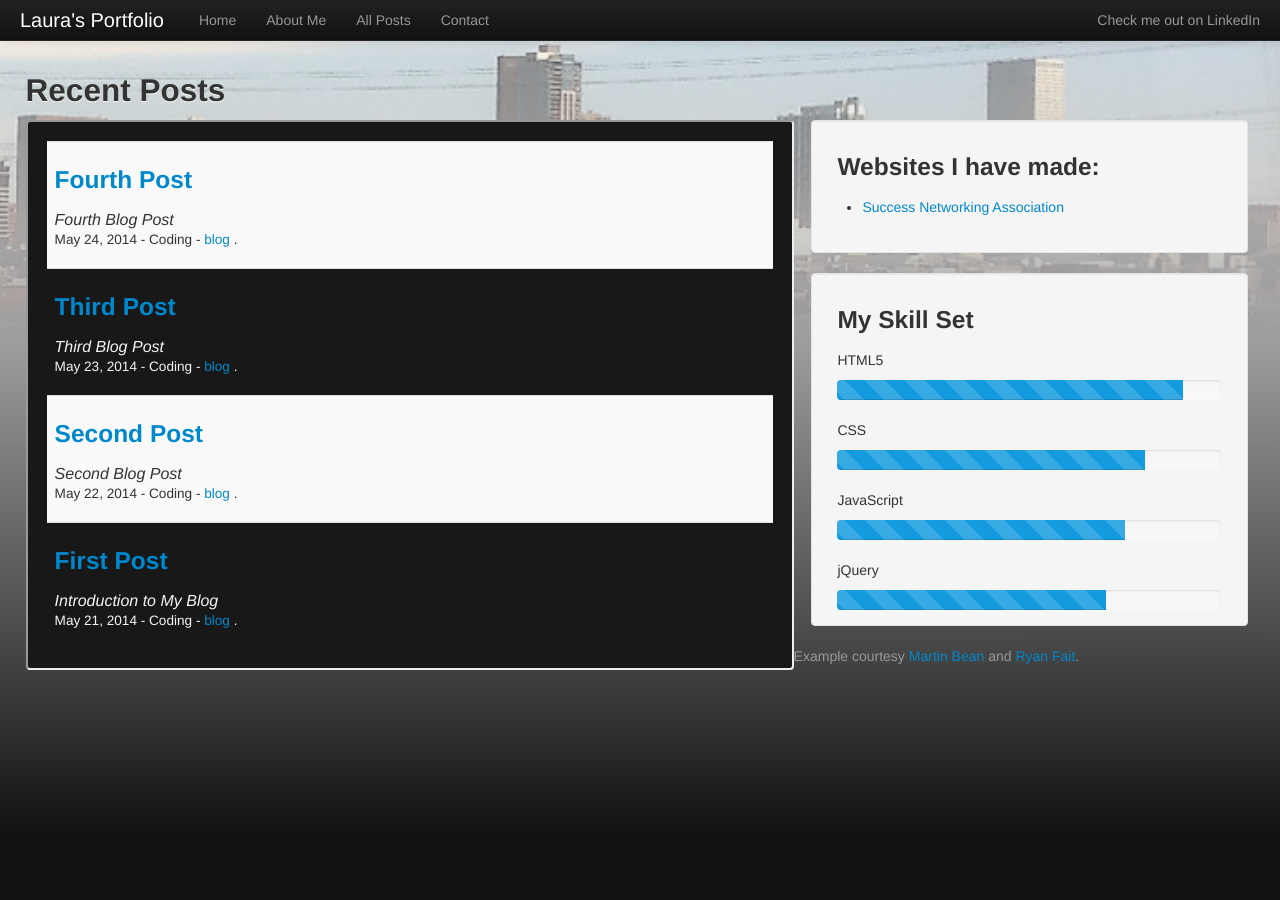
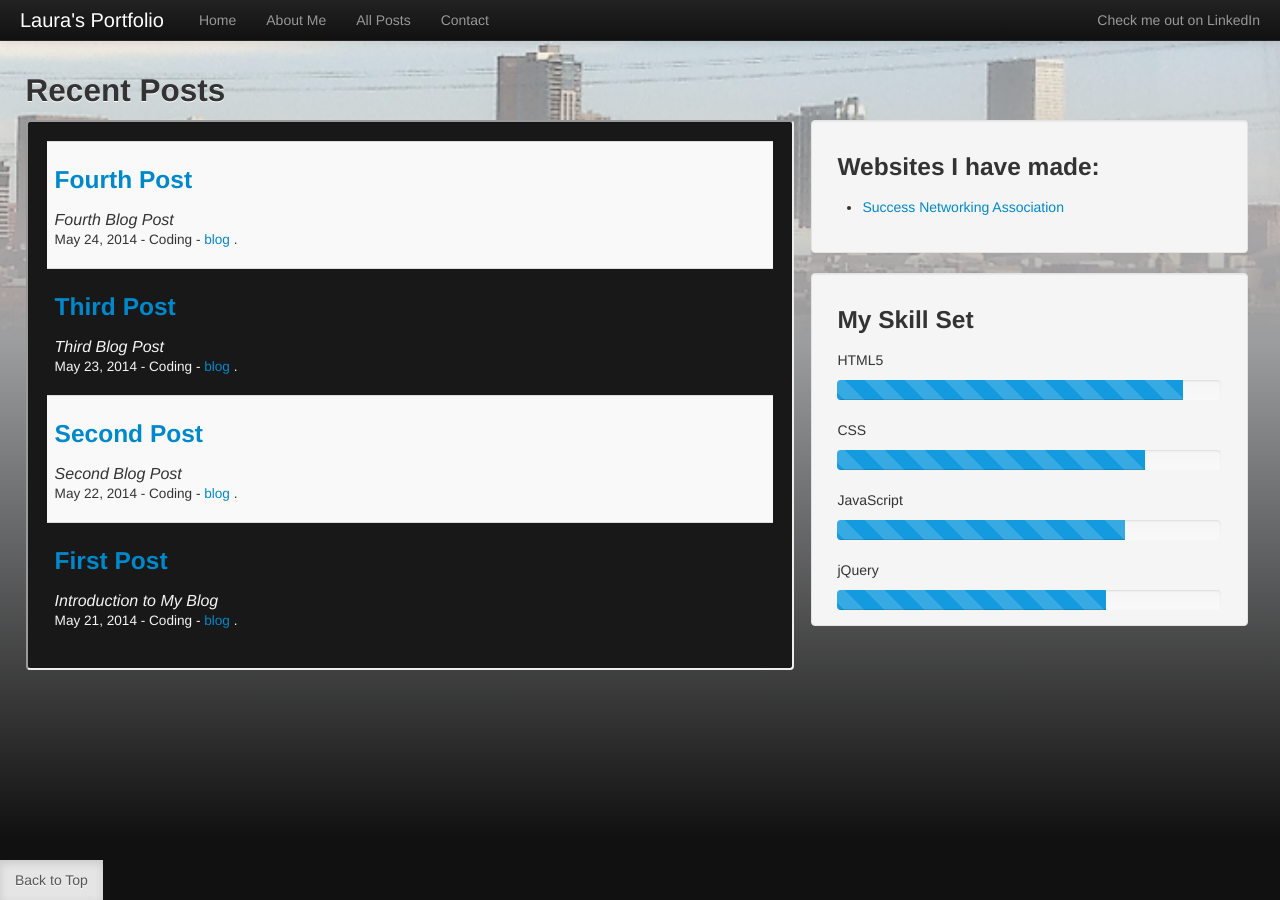
Before and after one commit to LauraR6561/Laurar6561.github.io, a Jekyll site: the page built from index.html, in a window 1280 px wide. Built offline with Jekyll 4.4.1, drawn with Linux system fonts in a browser that asks for light colours; Markdown is read by kramdown in place of the engine named in the settings.

Commit message:
changed bottom nav

```diff
--- a/_includes/footer.html
+++ b/_includes/footer.html
@@ -1,5 +1,9 @@
-<div id="footer">
-      <div class="container">
-        <p class="muted credit">Example courtesy <a href="http://martinbean.co.uk">Martin Bean</a> and <a href="http://ryanfait.com/sticky-footer/">Ryan Fait</a>.</p>
-      </div>
-    </div>
+<div class="navbar navbar-fixed-bottom">
+    <ul class="nav">
+      <li class="active">
+        <a href="#">Back to Top</a>
+      </li>
+      <li><a href="#"></a></li>
+      <li><a href="#"></a></li>
+    </ul>
+</div>
```
